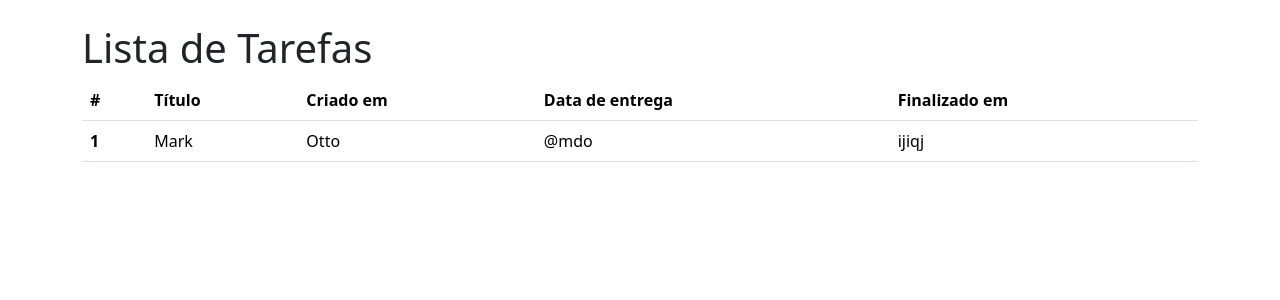
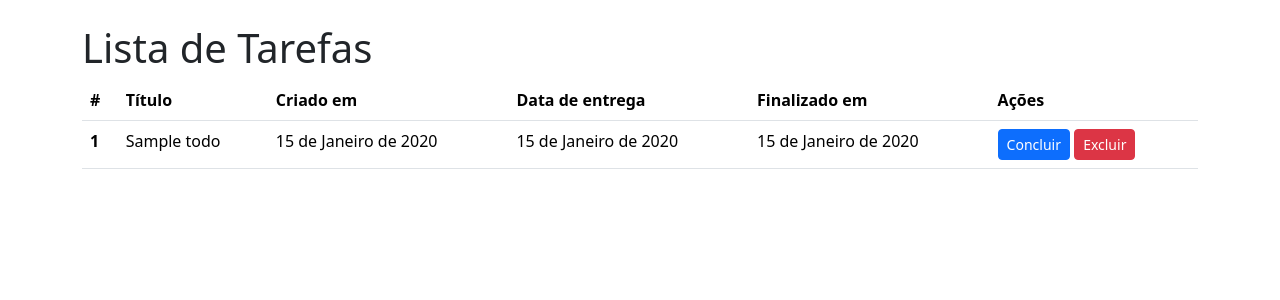
Before and after one commit to LuizDevLab/django-todos, a Django app: page / in a window 1280 px wide. Shown: the part 56-356 px from the top of the page. Run offline with Django 5.2, Linux system fonts and the light colour scheme; tables that the repository leaves empty hold one stand-in row (values such as "Sample post").

Commit message:
feat: implementa template dinâmico para lista de tarefas com ações

```diff
--- a/todos/templates/todos/todo_list.html
+++ b/todos/templates/todos/todo_list.html
@@ -16,6 +16,7 @@
     <main class="container">
       <h1>Lista de Tarefas</h1>
 
+      {% if todos %}
         <table class="table">
           <thead>
             <tr>
@@ -24,18 +25,30 @@
               <th scope="col">Criado em</th>
               <th scope="col">Data de entrega</th>
               <th scope="col">Finalizado em</th>
+              <th scope="col">Ações</th>
             </tr>
           </thead>
           <tbody>
+            {% for todo in todos %}
             <tr>
-            <th scope="row">1</th>
-            <td>Mark</td>
-            <td>Otto</td>
-            <td>@mdo</td>
-            <td>ijiqj</td>
+              <th scope="row">{{ todo.pk }}</th>
+              <td>{{ todo.title }}</td>
+              <td>{{ todo.created_at }}</td>
+              <td>{{ todo.deadline }}</td>
+              <td>{{ todo.finished_at|default:"-"}}</td>
+              <td>
+                <a href="#" class="btn btn-primary btn-sm">Concluir</a>
+                <a href="#" class="btn btn-danger btn-sm">Excluir</a>
+              </td>
             </tr>
+            {% endfor %}
         </tbody>
         </table>
+      {% else %}
+        <p>Não há Tarefas.</p>
+      {% endif %}
+
+
     </main>
     <script src="https://cdn.jsdelivr.net/npm/bootstrap@5.3.7/dist/js/bootstrap.bundle.min.js" integrity="sha384-ndDqU0Gzau9qJ1lfW4pNLlhNTkCfHzAVBReH9diLvGRem5+R9g2FzA8ZGN954O5Q" crossorigin="anonymous"></script>
   </body>
```
Lines whose indentation alone changed are shown as unchanged.
